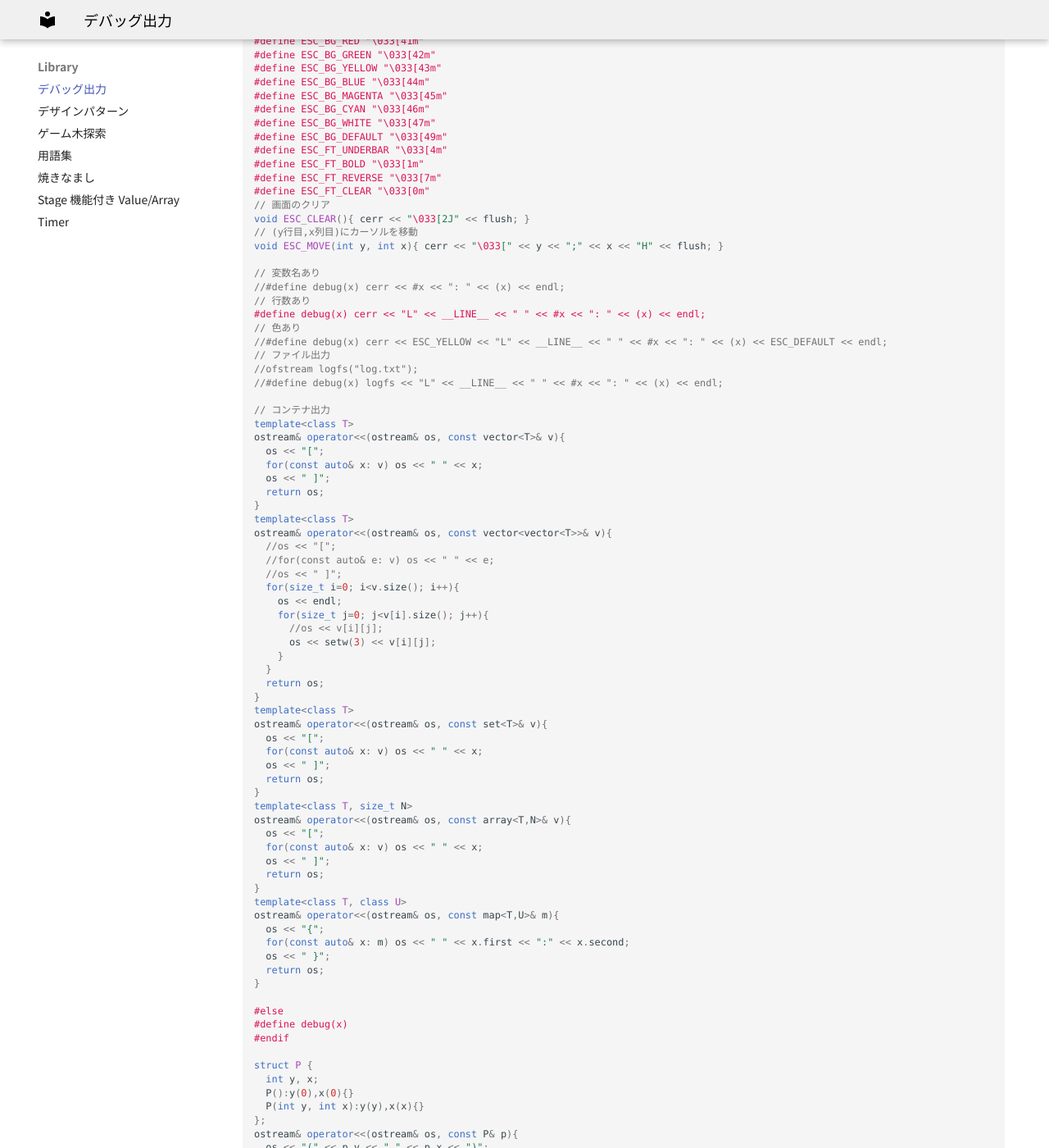
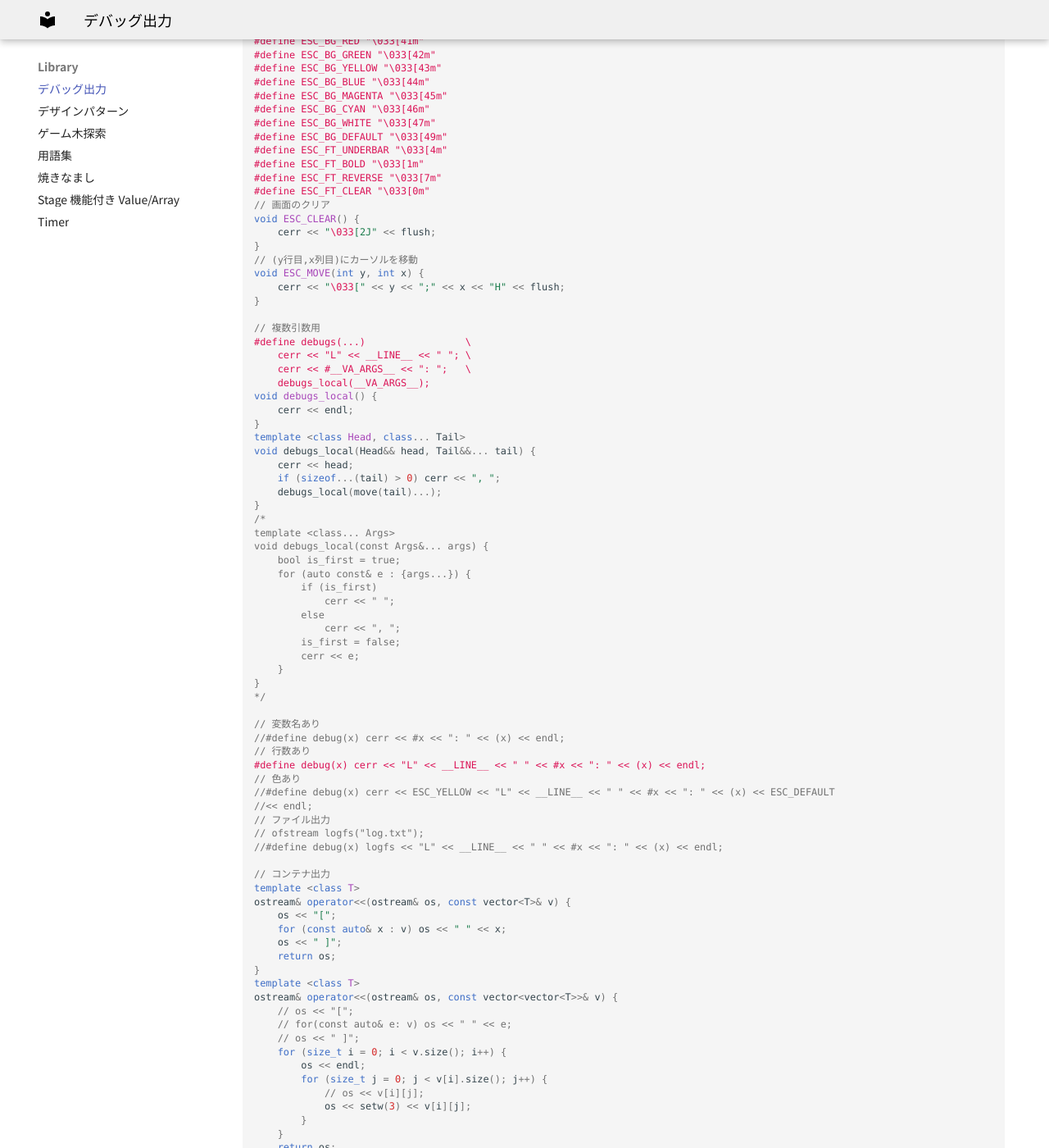
Before and after one commit to jetbead/AtCoderHeuristicContestMemo, an MkDocs documentation site: the page built from docs/Library/debug_print.md, in a window 1280 px wide and 1400 px high, scrolled down 494 px. Shown: the whole window at 82% size. Built offline with MkDocs 1.6.1 and Material for MkDocs 9.7.7, drawn with Linux system fonts in a browser that asks for light colours; some web fonts are replaced; some of the changed text lies outside the part shown.

Commit message:
Update debug_print.md

````diff
--- a/docs/Library/debug_print.md
+++ b/docs/Library/debug_print.md
@@ -2,7 +2,7 @@
 
 ## 概要
 
-- デバッグしやすいよう、コンテナや構造体のデバッグ出力をまとめて`debug(x)`でできるようにしたもの
+- デバッグしやすいよう、コンテナや構造体のデバッグ出力をまとめて`debug(x)`や`debugs(x, y)`でできるようにしたもの
 
 ## コード
 ソースコードの上の方に貼り付けて使う。
@@ -32,76 +32,114 @@
 #define ESC_FT_REVERSE "\033[7m"
 #define ESC_FT_CLEAR "\033[0m"
 // 画面のクリア
-void ESC_CLEAR(){ cerr << "\033[2J" << flush; }
+void ESC_CLEAR() {
+    cerr << "\033[2J" << flush;
+}
 // (y行目,x列目)にカーソルを移動
-void ESC_MOVE(int y, int x){ cerr << "\033[" << y << ";" << x << "H" << flush; }
+void ESC_MOVE(int y, int x) {
+    cerr << "\033[" << y << ";" << x << "H" << flush;
+}
+
+// 複数引数用
+#define debugs(...)                 \
+    cerr << "L" << __LINE__ << " "; \
+    cerr << #__VA_ARGS__ << ": ";   \
+    debugs_local(__VA_ARGS__);
+void debugs_local() {
+    cerr << endl;
+}
+template <class Head, class... Tail>
+void debugs_local(Head&& head, Tail&&... tail) {
+    cerr << head;
+    if (sizeof...(tail) > 0) cerr << ", ";
+    debugs_local(move(tail)...);
+}
+/*
+template <class... Args>
+void debugs_local(const Args&... args) {
+    bool is_first = true;
+    for (auto const& e : {args...}) {
+        if (is_first)
+            cerr << " ";
+        else
+            cerr << ", ";
+        is_first = false;
+        cerr << e;
+    }
+}
+*/
 
 // 変数名あり
 //#define debug(x) cerr << #x << ": " << (x) << endl;
 // 行数あり
 #define debug(x) cerr << "L" << __LINE__ << " " << #x << ": " << (x) << endl;
 // 色あり
-//#define debug(x) cerr << ESC_YELLOW << "L" << __LINE__ << " " << #x << ": " << (x) << ESC_DEFAULT << endl;
+//#define debug(x) cerr << ESC_YELLOW << "L" << __LINE__ << " " << #x << ": " << (x) << ESC_DEFAULT
+//<< endl;
 // ファイル出力
-//ofstream logfs("log.txt");
+// ofstream logfs("log.txt");
 //#define debug(x) logfs << "L" << __LINE__ << " " << #x << ": " << (x) << endl;
 
 // コンテナ出力
-template<class T>
-ostream& operator<<(ostream& os, const vector<T>& v){
-  os << "[";
-  for(const auto& x: v) os << " " << x;
-  os << " ]";
-  return os;
+template <class T>
+ostream& operator<<(ostream& os, const vector<T>& v) {
+    os << "[";
+    for (const auto& x : v) os << " " << x;
+    os << " ]";
+    return os;
 }
-template<class T>
-ostream& operator<<(ostream& os, const vector<vector<T>>& v){
-  //os << "[";
-  //for(const auto& e: v) os << " " << e;
-  //os << " ]";
-  for(size_t i=0; i<v.size(); i++){
-    os << endl;
-    for(size_t j=0; j<v[i].size(); j++){
-      //os << v[i][j];
-      os << setw(3) << v[i][j];
+template <class T>
+ostream& operator<<(ostream& os, const vector<vector<T>>& v) {
+    // os << "[";
+    // for(const auto& e: v) os << " " << e;
+    // os << " ]";
+    for (size_t i = 0; i < v.size(); i++) {
+        os << endl;
+        for (size_t j = 0; j < v[i].size(); j++) {
+            // os << v[i][j];
+            os << setw(3) << v[i][j];
+        }
     }
-  }
-  return os;
+    return os;
 }
-template<class T>
-ostream& operator<<(ostream& os, const set<T>& v){
-  os << "[";
-  for(const auto& x: v) os << " " << x;
-  os << " ]";
-  return os;
+template <class T>
+ostream& operator<<(ostream& os, const set<T>& v) {
+    os << "[";
+    for (const auto& x : v) os << " " << x;
+    os << " ]";
+    return os;
 }
-template<class T, size_t N>
-ostream& operator<<(ostream& os, const array<T,N>& v){
-  os << "[";
-  for(const auto& x: v) os << " " << x;
-  os << " ]";
-  return os;
+template <class T, size_t N>
+ostream& operator<<(ostream& os, const array<T, N>& v) {
+    os << "[";
+    for (const auto& x : v) os << " " << x;
+    os << " ]";
+    return os;
 }
-template<class T, class U>
-ostream& operator<<(ostream& os, const map<T,U>& m){
-  os << "{";
-  for(const auto& x: m) os << " " << x.first << ":" << x.second;
-  os << " }";
-  return os;
+template <class T, class U>
+ostream& operator<<(ostream& os, const map<T, U>& m) {
+    os << "{";
+    for (const auto& x : m) os << " " << x.first << ":" << x.second;
+    os << " }";
+    return os;
 }
 
 #else
 #define debug(x)
+#define debugs(...)
 #endif
 
+// 構造体などを追加する場合
 struct P {
-  int y, x;
-  P():y(0),x(0){}
-  P(int y, int x):y(y),x(x){}
+    int y, x;
+    P() : y(0), x(0) {
+    }
+    P(int y, int x) : y(y), x(x) {
+    }
 };
-ostream& operator<<(ostream& os, const P& p){
-  os << "(" << p.y << "," << p.x << ")";
-  return os;
+ostream& operator<<(ostream& os, const P& p) {
+    os << "(" << p.y << "," << p.x << ")";
+    return os;
 }
 ```
 
@@ -119,9 +157,12 @@ int main() {
     debug(v);
 
     vector<P> ps;
-    ps.emplace_back(1,2);
-    ps.emplace_back(3,4);
+    ps.emplace_back(1, 2);
+    ps.emplace_back(3, 4);
     debug(ps);
+
+    int a = 1, b = 5;
+    debugs(a, b);
 
     return 0;
 }
````
Also changed, not shown: other parts of docs/Library/debug_print.md (+3 -2 lines).
